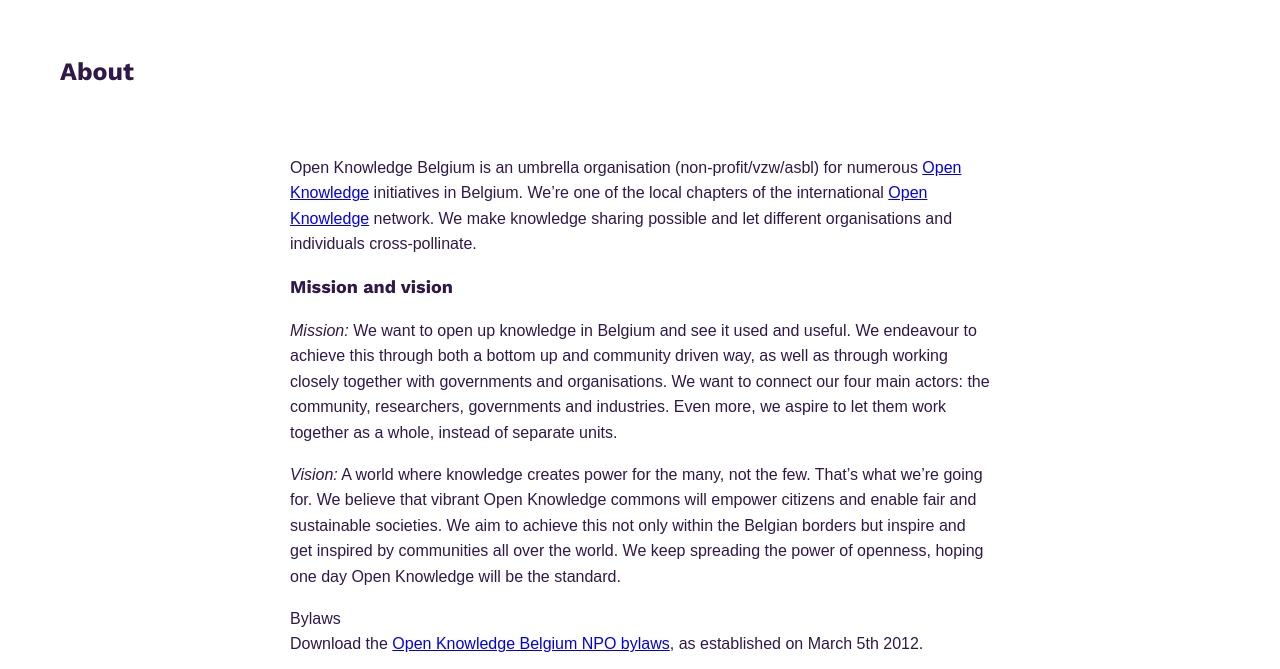
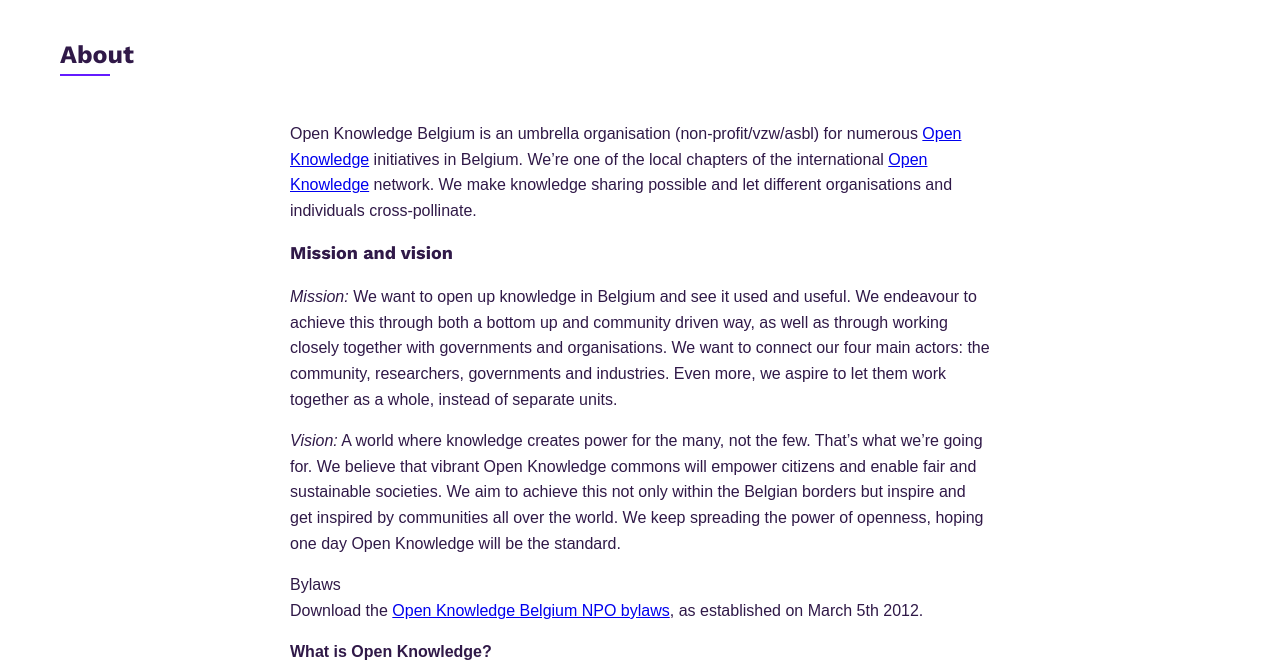
Before and after one commit to openknowledgebe/website, a Gatsby site: page /about in a window 1280 px wide. Shown: the part 103-772 px from the top of the page. Built offline with nearby package versions, Linux system fonts and the light colour scheme; Gatsby itself is replaced by a stand-in of ours; a web font is replaced by a local one.

Commit message:
Update about.js
Use same title styling/component as other pages.

```diff
--- a/src/pages/about.js
+++ b/src/pages/about.js
@@ -4,7 +4,7 @@
 
 import Layout from '../components/Layout';
 import SEO from '../components/SEO';
-import { Article } from '../components/UI';
+import { Article, Title } from '../components/UI';
 
 const Header = styled.header`
   padding: 0 0 3rem;
@@ -28,7 +28,7 @@
   return (
     <article>
       <Header>
-        <h1>{data.seo?.title}</h1>
+        <Title as="h1">{data.seo?.title}</Title>
       </Header>
 
       <Article>
```
